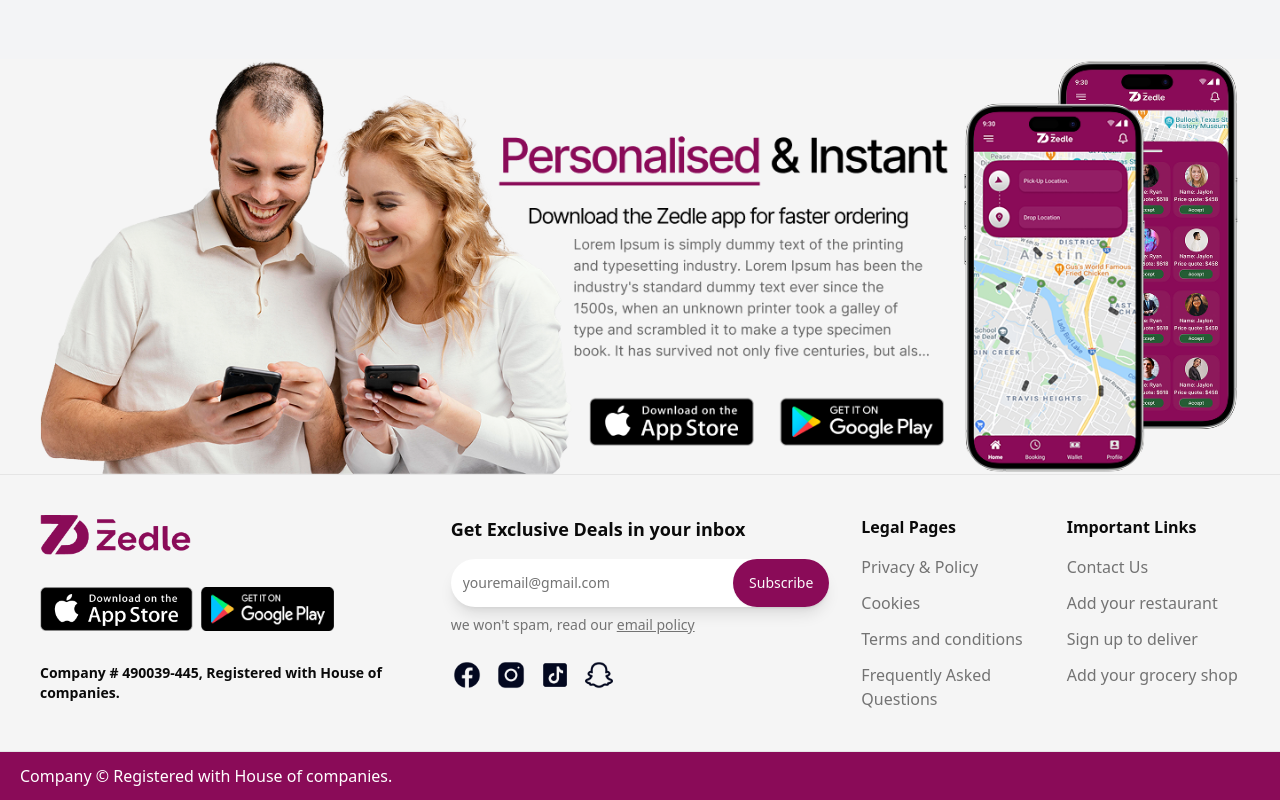
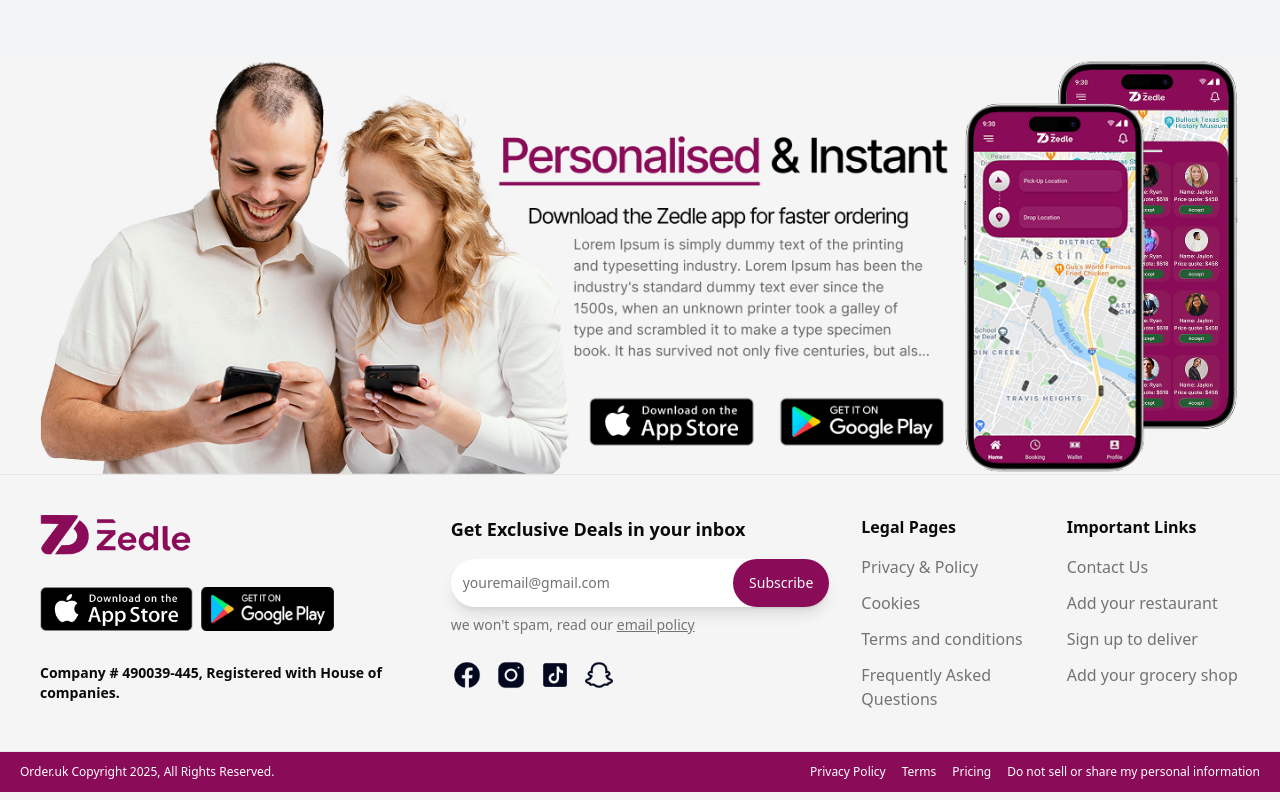
Before and after one commit to react6-flyweis/zedle-ui, a Next.js app: page / in a window 1280 px wide. Shown: the part 4219-5019 px from the top of the page. Built offline with nearby package versions, Linux system fonts and the light colour scheme.

Commit message:
feat: update sub footer with current year and add legal links

```diff
--- a/src/components/footer.tsx
+++ b/src/components/footer.tsx
@@ -1,5 +1,6 @@
 import Image from "next/image";
 import Link from "next/link";
+
 import facebookIcon from "@/assets/icons/facebook.png";
 import instagramIcon from "@/assets/icons/instagram.png";
 import snapchatIcon from "@/assets/icons/snapchat.png";
@@ -7,6 +8,7 @@ import tiktokIcon from "@/assets/icons/tiktok.png";
 import appStoreLogo from "@/assets/images/app-store.png";
 import logo from "@/assets/images/logo-horizontal.png";
 import googlePlayLogo from "@/assets/images/play-store.png";
+
 import { Button } from "@/components/ui/button";
 import { Input } from "@/components/ui/input";
 
@@ -151,12 +153,26 @@ export default function Footer() {
         </div>
       </div>
 
-      {/* App Download Section */}
-      <div className="py-3 px-5  border-t bg-primary text-white">
-        <div className="flex flex-col sm:flex-row items-center justify-between">
-          <p className="mb-4 sm:mb-0">
-            Company &copy; Registered with House of companies.
+      {/* Sub footer */}
+      <div className="py-3 px-5 border-t bg-primary text-white">
+        <div className="flex flex-col sm:flex-row items-center justify-between w-full">
+          <p className="mb-2 sm:mb-0 text-xs">
+            Order.uk Copyright {new Date().getFullYear()}, All Rights Reserved.
           </p>
+          <div className="flex flex-wrap gap-4 text-xs font-medium">
+            <Link href="/privacy-policy" className="hover:underline">
+              Privacy Policy
+            </Link>
+            <Link href="/terms" className="hover:underline">
+              Terms
+            </Link>
+            <Link href="/pricing" className="hover:underline">
+              Pricing
+            </Link>
+            <Link href="/privacy-policy#donotsell" className="hover:underline">
+              Do not sell or share my personal information
+            </Link>
+          </div>
         </div>
       </div>
     </footer>
```
